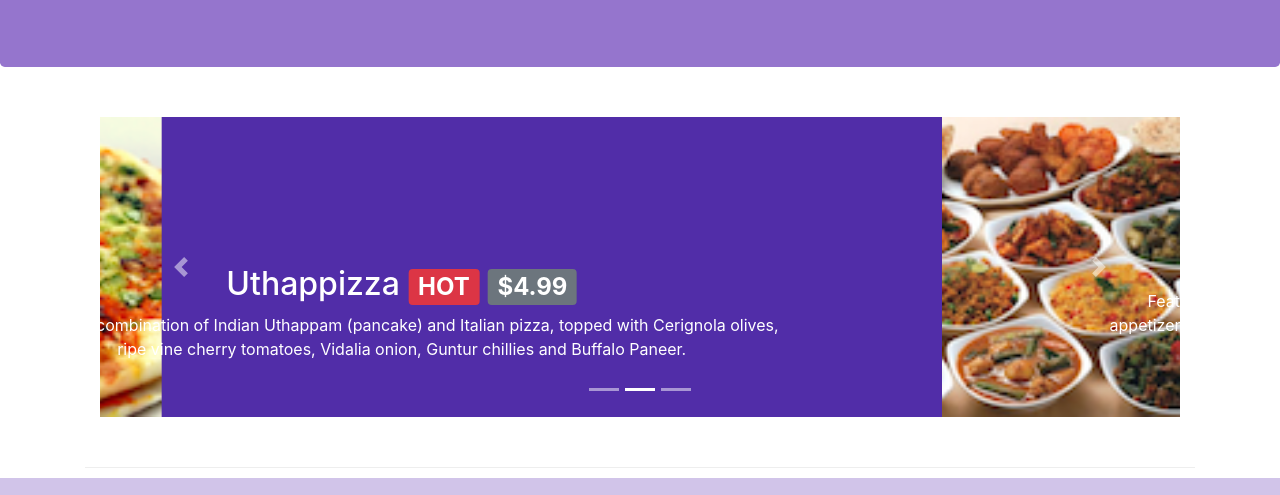
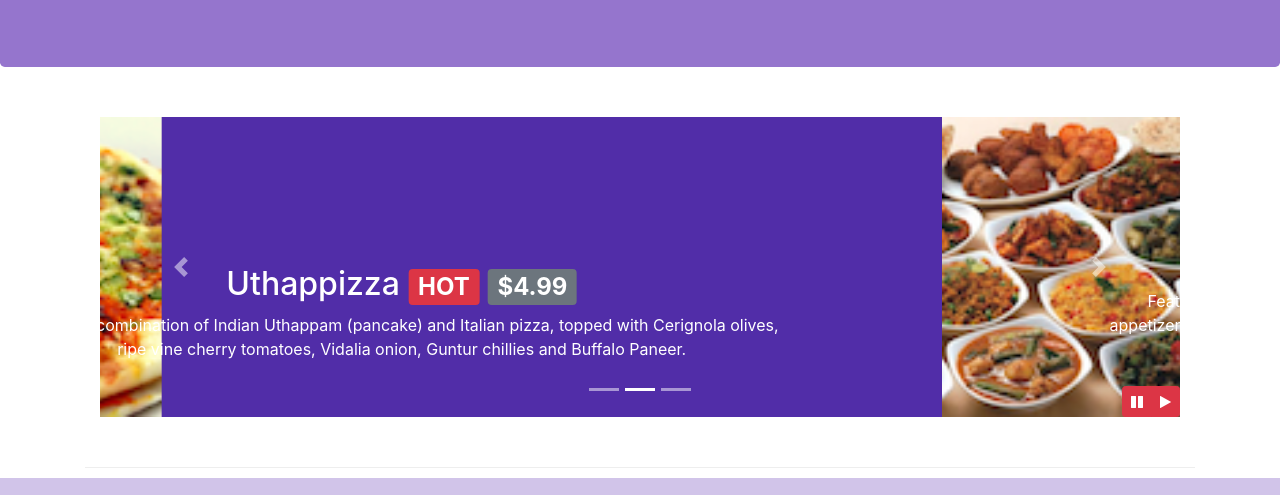
Before and after one commit to lucassf/WEB-Full-Stack-Course, a website: page index.html in a window 1280 px wide. Shown: the part 289-784 px from the top of the page. Drawn offline with nearby package versions, Linux system fonts and the light colour scheme.

Commit message:
jquery to control carousel component

```diff
--- a/css/styles.css
+++ b/css/styles.css
@@ -55,3 +55,9 @@
     left: 0;
     min-height: 300px;
 }
+
+#carouselButton {
+    right: 0px;
+    position: absolute;
+    bottom: 0px;
+}
--- a/index.html
+++ b/index.html
@@ -221,6 +221,14 @@
                     <a class="carousel-control-next" href="#carousel" role="button" data-slide="next">
                         <span class="carousel-control-next-icon"></span>
                     </a>
+                    <div class="btn-group" id="carouselButton">
+                        <button class="btn btn-danger btn-sm" id="carousel-pause">
+                            <span class="fa fa-pause"></span>
+                        </button>
+                        <button class="btn btn-danger btn-sm" id="carousel-play">
+                            <span class="fa fa-play"></span>
+                        </button>
+                    </div>
                 </div>
             </div>
         </div>
@@ -277,6 +285,17 @@
     <script src="node_modules/jquery/dist/jquery.slim.min.js"></script>
     <script src="node_modules/popper.js/dist/umd/popper.min.js"></script>
     <script src="node_modules/bootstrap/dist/js/bootstrap.min.js"></script>
+    <script>
+        $(document).ready(function(){
+            $('#carousel').carousel({interval: 2000});
+            $('#carousel-pause').click(function(){
+                $('#carousel').carousel('pause');
+            });
+            $('#carousel-play').click(function(){
+                $('#carousel').carousel('cycle');
+            });
+        })
+    </script>
 </body>
 
 </html>
```
